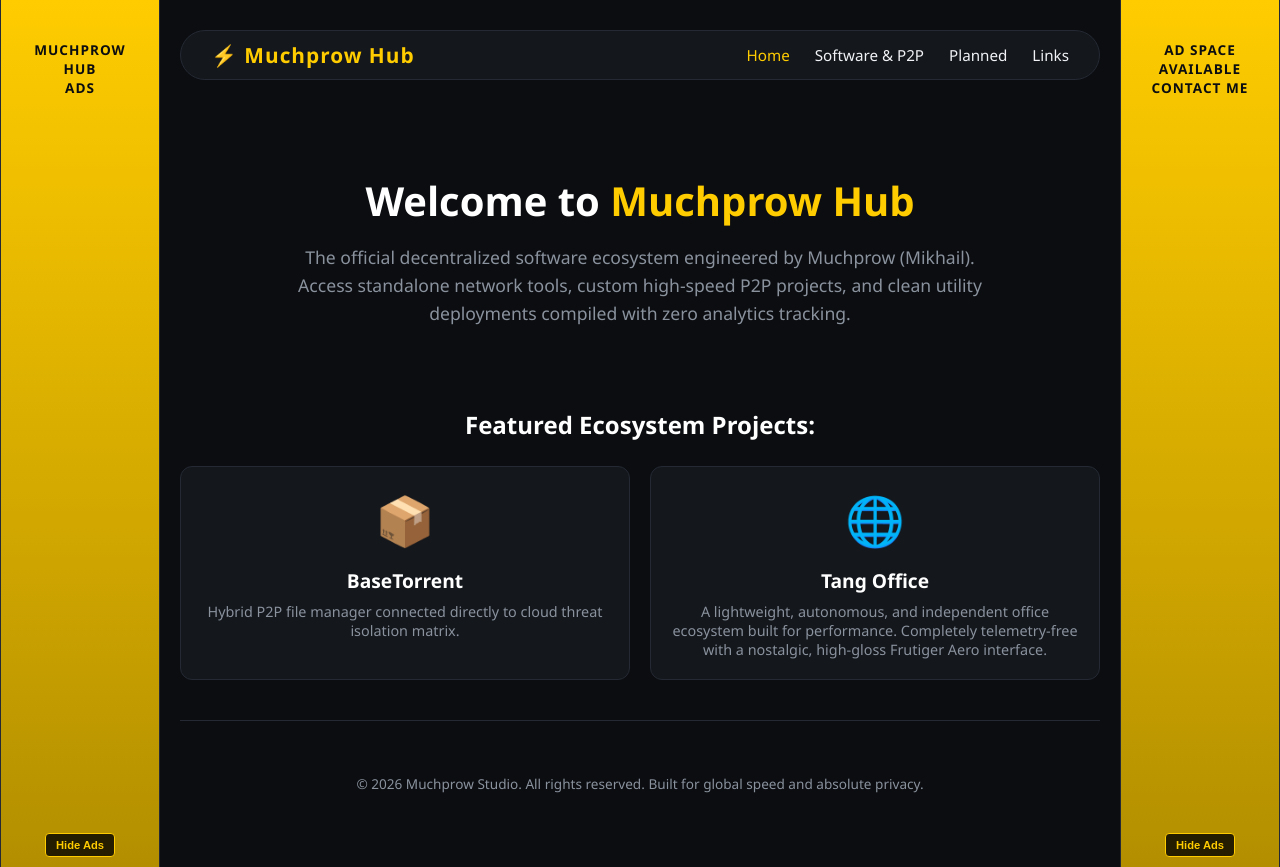
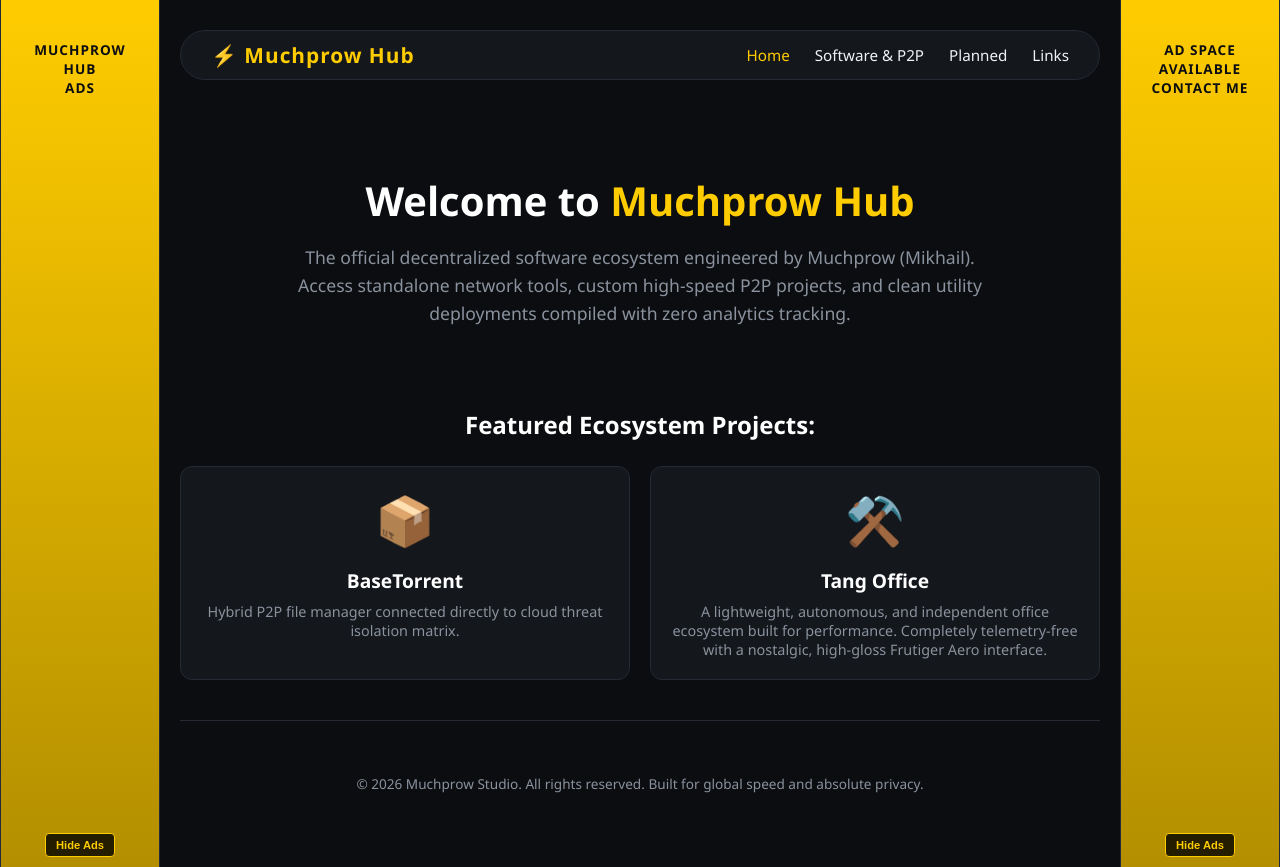
Before and after one commit to Muchprow/muchprow-hub, a plain HTML site: page index.html in a window 1280 px wide. Drawn offline with Linux system fonts and the light colour scheme.

Commit message:
Fix HTML encoding issues in index.html

```diff
--- a/index.html
+++ b/index.html
@@ -169,7 +169,7 @@
                     <p class="app-short-desc">Hybrid P2P file manager connected directly to cloud threat isolation matrix.</p>
                 </a>
                 <a href="planned.html" class="app-main-card">
-                    <div class="app-icon">🌐</div>
+                    <div class="app-icon">⚒️</div>
                     <h3 class="app-title">Tang Office</h3>
                     <p class="app-short-desc">A lightweight, autonomous, and independent office ecosystem built for performance. Completely telemetry-free with a nostalgic, high-gloss Frutiger Aero interface.</p>
                 </a>
```
